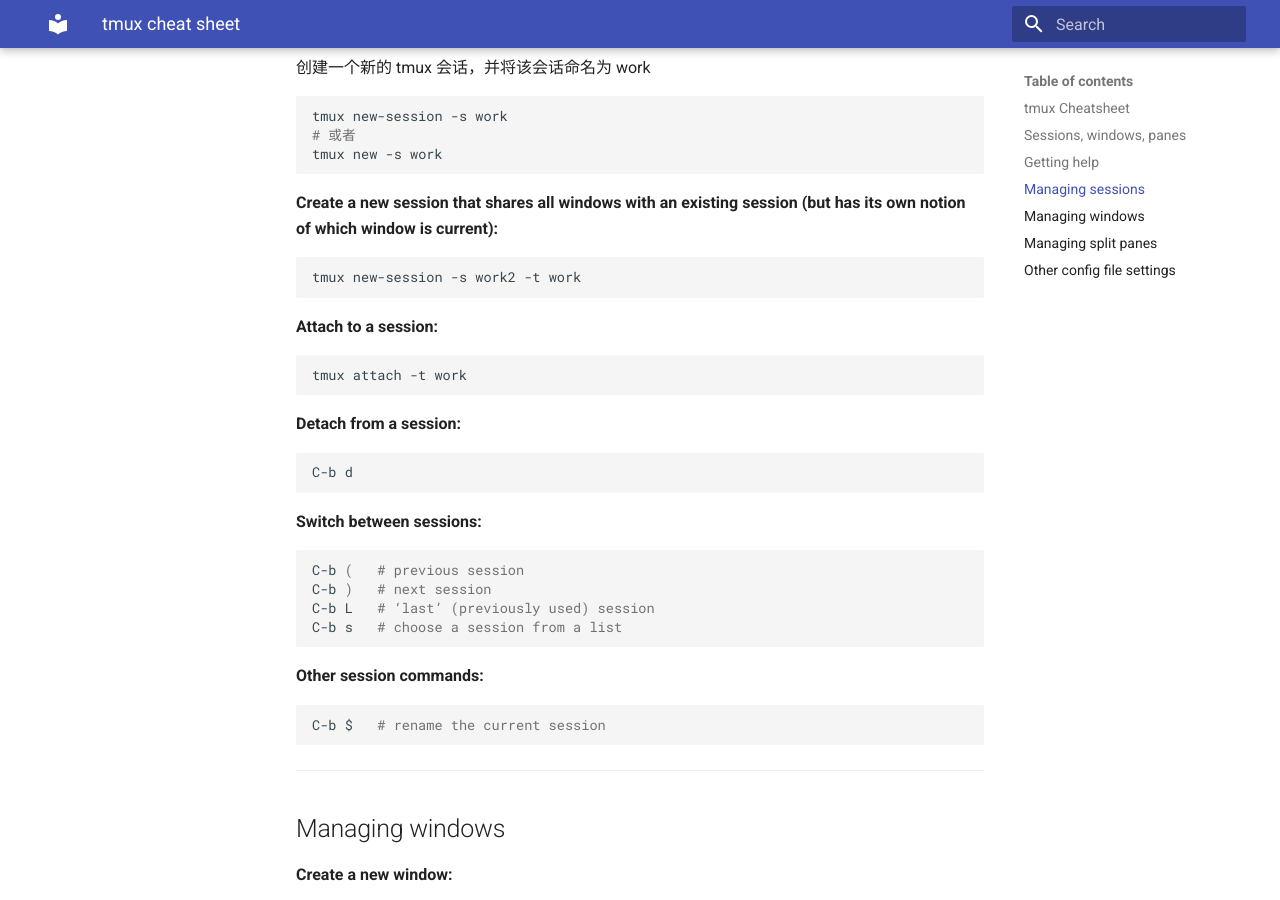
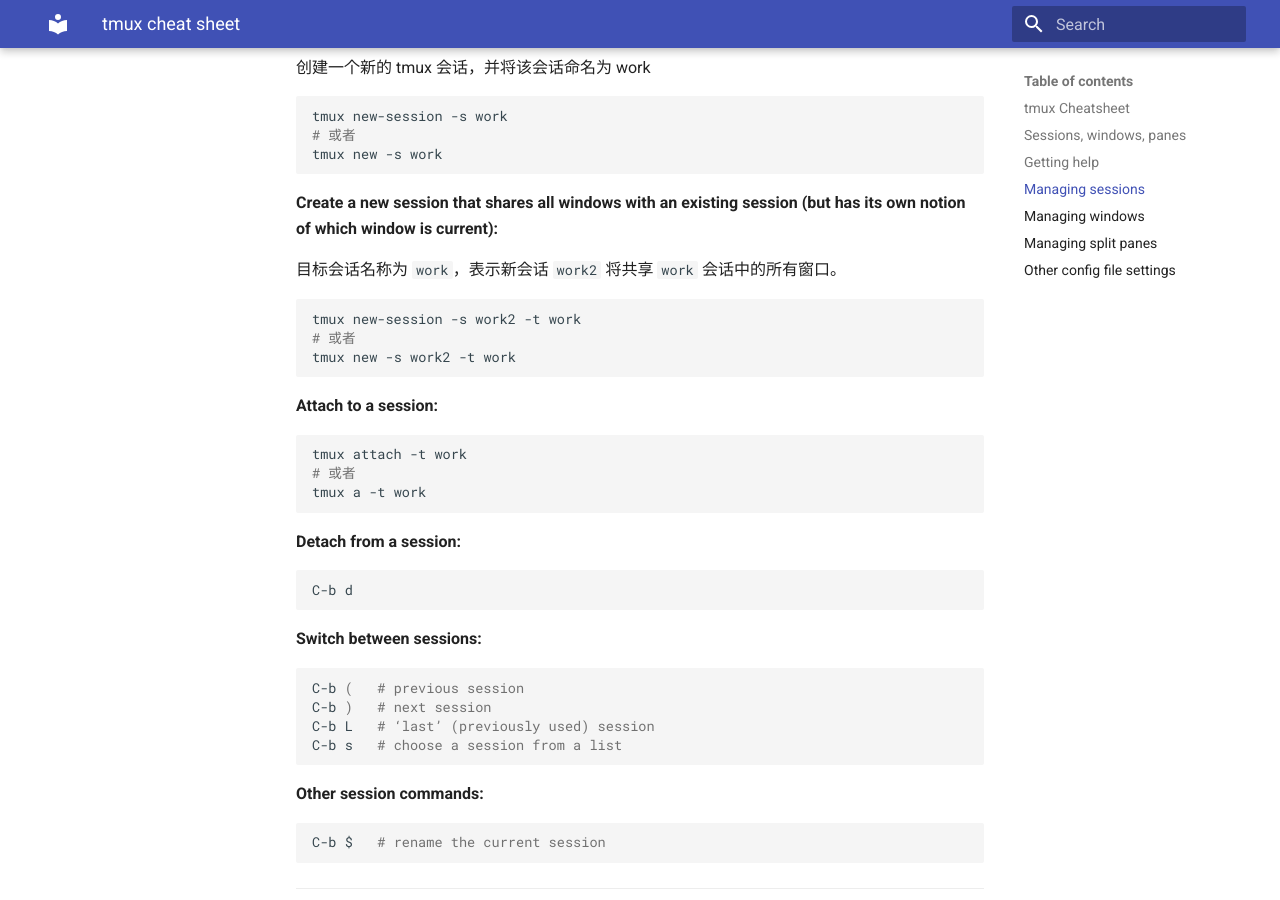
Before and after one commit to ymma98/technotes, an MkDocs documentation site: the page built from docs/Linux/tmux速查.md, in a window 1280 px wide and 900 px high, scrolled down 1005 px. Built offline with MkDocs 1.6.1 and Material for MkDocs 9.7.7, drawn with Linux system fonts in a browser that asks for light colours.

Commit message:
docs/Linux/tmux速查.md updated from https://stackedit.cn/

````diff
--- a/docs/Linux/tmux速查.md
+++ b/docs/Linux/tmux速查.md
@@ -47,14 +47,20 @@ tmux new -s work
 
 **Create a new session that shares all windows with an existing session (but has its own notion of which window is current):**
 
+目标会话名称为 `work`，表示新会话 `work2` 将共享 `work` 会话中的所有窗口。
+
 ```bash
 tmux new-session -s work2 -t work
+# 或者
+tmux new -s work2 -t work
 ```
 
 **Attach to a session:**
 
 ```bash
 tmux attach -t work
+# 或者
+tmux a -t work
 ```
 
 **Detach from a session:**
````
Also changed, not shown: other parts of docs/Linux/tmux速查.md (+2 -2 lines).
